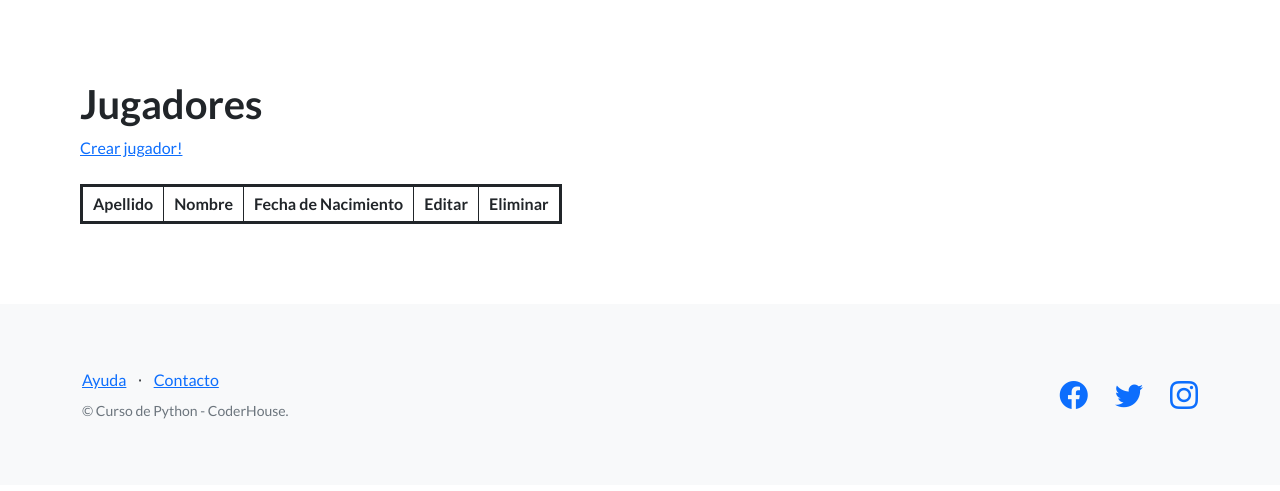
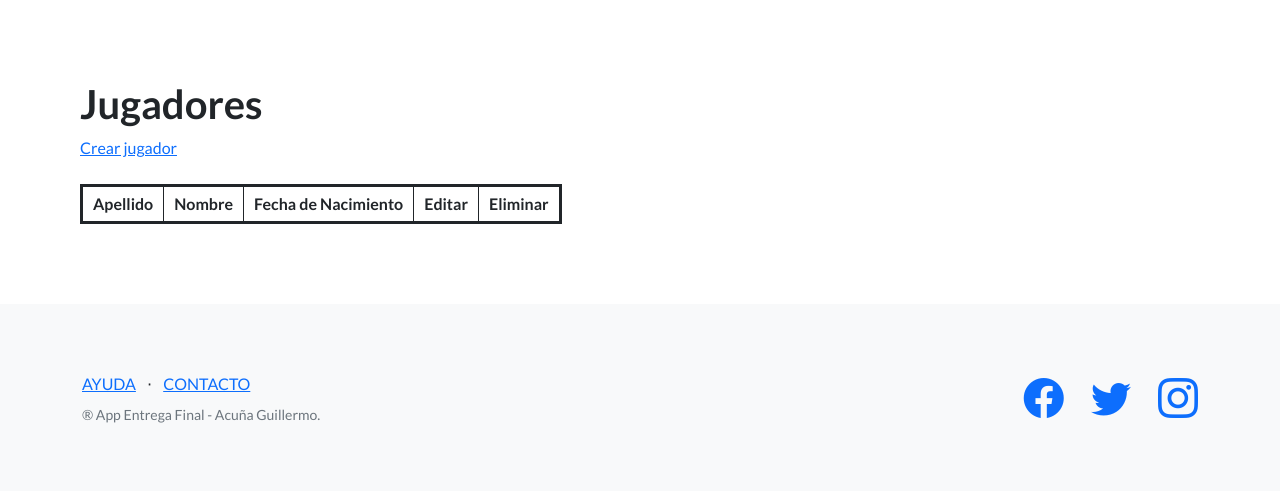
Before and after one commit to AcunaGuillermo/Entrega1_Acuna_Guillermo, a Django app: page /plataforma-App/Jugadores/ in a window 1280 px wide. Shown: the part 66-557 px from the top of the page. Run offline with Django 4.2, Linux system fonts and the light colour scheme; data that the repository does not hold is empty; some libraries are stand-ins or nearby versions.

Commit message:
Revision final

```diff
--- a/AppFutbol/forms.py
+++ b/AppFutbol/forms.py
@@ -10,7 +10,7 @@ class EquipoFormulario(forms.Form):
 class JugadorFormulario(forms.Form):
     nombre = forms.CharField(max_length=30)
     apellido = forms.CharField(max_length=30)
-    fecha_nacimiento = forms.DateField(required=False)
+    fecha_nacimiento = forms.DateField(required=True)
 
 class PosicionFormulario(forms.Form):
     posicion = forms.CharField(max_length=30)
--- a/AppFutbol/templates/AppFutbol/jugadores.html
+++ b/AppFutbol/templates/AppFutbol/jugadores.html
@@ -23,7 +23,7 @@
 {% endif %}
 
 <h1>Jugadores</h1>
-<a href="{% url 'crear_jugador' %}">Crear jugador!</a>
+<a href="{% url 'crear_jugador' %}">Crear jugador</a>
 
 <br><br>
 
--- a/AppFutbol/templates/AppFutbol/plantilla_base.html
+++ b/AppFutbol/templates/AppFutbol/plantilla_base.html
@@ -49,23 +49,23 @@
                 <div class="row">
                     <div class="col-lg-6 h-100 text-center text-lg-start my-auto">
                         <ul class="list-inline mb-2">
-                            <li class="list-inline-item"><a href="#!">Ayuda</a></li>
+                            <li class="list-inline-item"><a href="#!">AYUDA</a></li>
                             <li class="list-inline-item">⋅</li>
-                            <li class="list-inline-item"><a href="#!">Contacto</a></li>
+                            <li class="list-inline-item"><a href="#!">CONTACTO</a></li>
 
                         </ul>
-                        <p class="text-muted small mb-4 mb-lg-0">&copy; Curso de Python - CoderHouse.</p>
+                        <p class="text-muted small mb-4 mb-lg-0">&reg; App Entrega Final - Acuña Guillermo.</p>
                     </div>
                     <div class="col-lg-6 h-100 text-center text-lg-end my-auto">
                         <ul class="list-inline mb-0">
                             <li class="list-inline-item me-4">
-                                <a href="https://www.facebook.com/ESPNDeportes/"><i class="bi-facebook fs-3"></i></a>
+                                <a href="https://www.facebook.com/ESPNDeportes/"><i class="bi-facebook fs-1"></i></a>
                             </li>
                             <li class="list-inline-item me-4">
-                                <a href="https://twitter.com/ESPNArgentina?ref_src=twsrc%5Egoogle%7Ctwcamp%5Eserp%7Ctwgr%5Eauthor"><i class="bi-twitter fs-3"></i></a>
+                                <a href="https://twitter.com/ESPNArgentina?ref_src=twsrc%5Egoogle%7Ctwcamp%5Eserp%7Ctwgr%5Eauthor"><i class="bi-twitter fs-1"></i></a>
                             </li>
                             <li class="list-inline-item">
-                                <a href="https://www.instagram.com/espndeportes/?hl=es"><i class="bi-instagram fs-3"></i></a>
+                                <a href="https://www.instagram.com/espndeportes/?hl=es"><i class="bi-instagram fs-1"></i></a>
                             </li>
                         </ul>
                     </div>
--- a/AppFutbol/templates/AppFutbol/posiciones.html
+++ b/AppFutbol/templates/AppFutbol/posiciones.html
@@ -16,14 +16,15 @@
 </style>
 {% endblock style_block %}
 
+
 {% block contenido_base %}
 
 {% if borrado %}
-<div class="eliminado">Fue borrado exitosamente el posicion de ID: {{ borrado }}</div>
+<div class="eliminado">Fue borrado exitosamente la posicion de ID: {{ borrado }}</div>
 {% endif %}
 
 <h1>Posiciones</h1>
-<a href="{% url 'crear_posicion' %}">Crear posicion!</a>
+<a href="{% url 'crear_posicion' %}">Crear posicion</a>
 
 <br><br>
 
--- a/AppFutbol/views.py
+++ b/AppFutbol/views.py
@@ -1,7 +1,6 @@
+
 from django.shortcuts import render, redirect
 from django.urls import reverse
-from django.views.generic import ListView, CreateView, UpdateView, DeleteView
-import datetime
 from AppFutbol.models import Jugador, Equipo, Posicion
 from AppFutbol.forms import EquipoFormulario, JugadorFormulario, PosicionFormulario
 
@@ -25,9 +24,9 @@ def crear_equipo(request):
             equipo = Equipo(**data)
             equipo.save()
             return redirect(reverse('equipo'))
-            # return render(request, "AppFutbol/inicio.html", {"exitoso": True})
-    else:  # GET
-        formulario = EquipoFormulario()  # Formulario vacio para construir el html
+
+    else:
+        formulario = EquipoFormulario()
     return render(request, "AppFutbol/form_equipo.html", {"formulario": formulario})
 
 
@@ -55,7 +54,7 @@ def eliminar_equipo(request, id):
 # Vistas de jugadores
 
 def jugadores(request):
-    jugadores = Jugador.objects.all()  # trae todos los jugadores
+    jugadores = Jugador.objects.all()
     contexto = {"jugadores": jugadores}
     borrado = request.GET.get('borrado', None)
     contexto['borrado'] = borrado
@@ -83,12 +82,12 @@ def crear_jugador(request):
 
             return redirect(reverse('jugador'))
     else:
-        formulario = JugadorFormulario()  # Formulario vacio para construir el html
+        formulario = JugadorFormulario()
     return render(request, "AppFutbol/form_jugador.html", {"formulario": formulario})
 
 
 def editar_jugador(request, id):
-    # Recibe param jugador id, con el que obtenemos el jugador
+
     jugador = Jugador.objects.get(id=id)
 
     if request.method == 'POST':
@@ -96,19 +95,16 @@ def editar_jugador(request, id):
 
         if formulario.is_valid():
             data = formulario.cleaned_data
-
-            jugador.nombre = data['nombre']
-            jugador.apellido = data['apellido']
-            jugador.fecha_nacimiento = data['fecha']
+            jugador = Jugador(**data)
 
             jugador.save()
 
             return redirect(reverse('jugador'))
-    else:  # GET
+    else:
         inicial = {
             'nombre': jugador.nombre,
             'pais': jugador.apellido,
-            'fecha': jugador.fecha_nacimiento,
+            'fecha de nacimiento': jugador.fecha_nacimiento,
 
         }
         formulario = JugadorFormulario(initial=inicial)
@@ -117,7 +113,7 @@ def editar_jugador(request, id):
     # Vistas de posiciones
 
 def posiciones(request):
-    posiciones = Posicion.objects.all()  # trae todos los jugadores
+    posiciones = Posicion.objects.all()
     contexto = {"posiciones": posiciones}
     borrado = request.GET.get('borrado', None)
     contexto['borrado'] = borrado
@@ -127,7 +123,7 @@ def posiciones(request):
 
 def eliminar_posicion(request, id):
     posicion = Posicion.objects.get(id=id)
-    borrado_id = Posicion.id
+    borrado_id = posicion.id
     posicion.delete()
     url_final = f"{reverse('posicion')}?borrado={borrado_id}"
 
@@ -144,12 +140,12 @@ def crear_posicion(request):
             posicion.save()
             return redirect(reverse('posicion'))
     else:
-        formulario = PosicionFormulario()  # Formulario vacio para construir el html
+        formulario = PosicionFormulario()
     return render(request, "AppFutbol/form_posicion.html", {"formulario": formulario})
 
 
 def editar_posicion(request, id):
-    # Recibe param posicion id, con el que obtenemos la posicion
+
     posicion = Posicion.objects.get(id=id)
 
     if request.method == 'POST':
@@ -164,7 +160,7 @@ def editar_posicion(request, id):
             posicion.save()
 
             return redirect(reverse('posicion'))
-    else:  # GET
+    else:
         inicial = {
             'nombre': posicion.posicion,
             'equipo': posicion.equipo,
```
Also changed, not shown: AppFutbol/templates/AppFutbol/equipo.html (+9 -2 lines).
